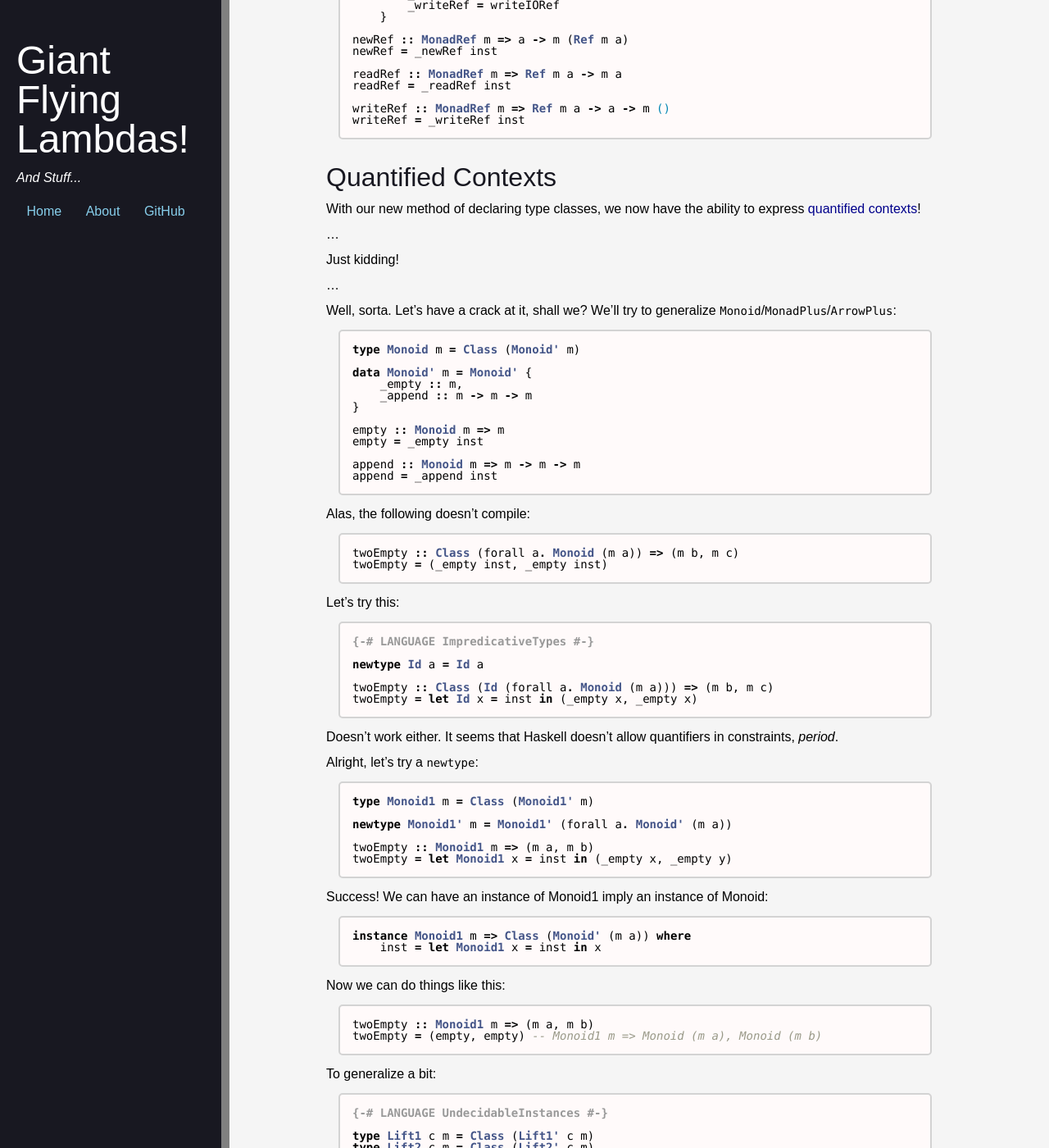
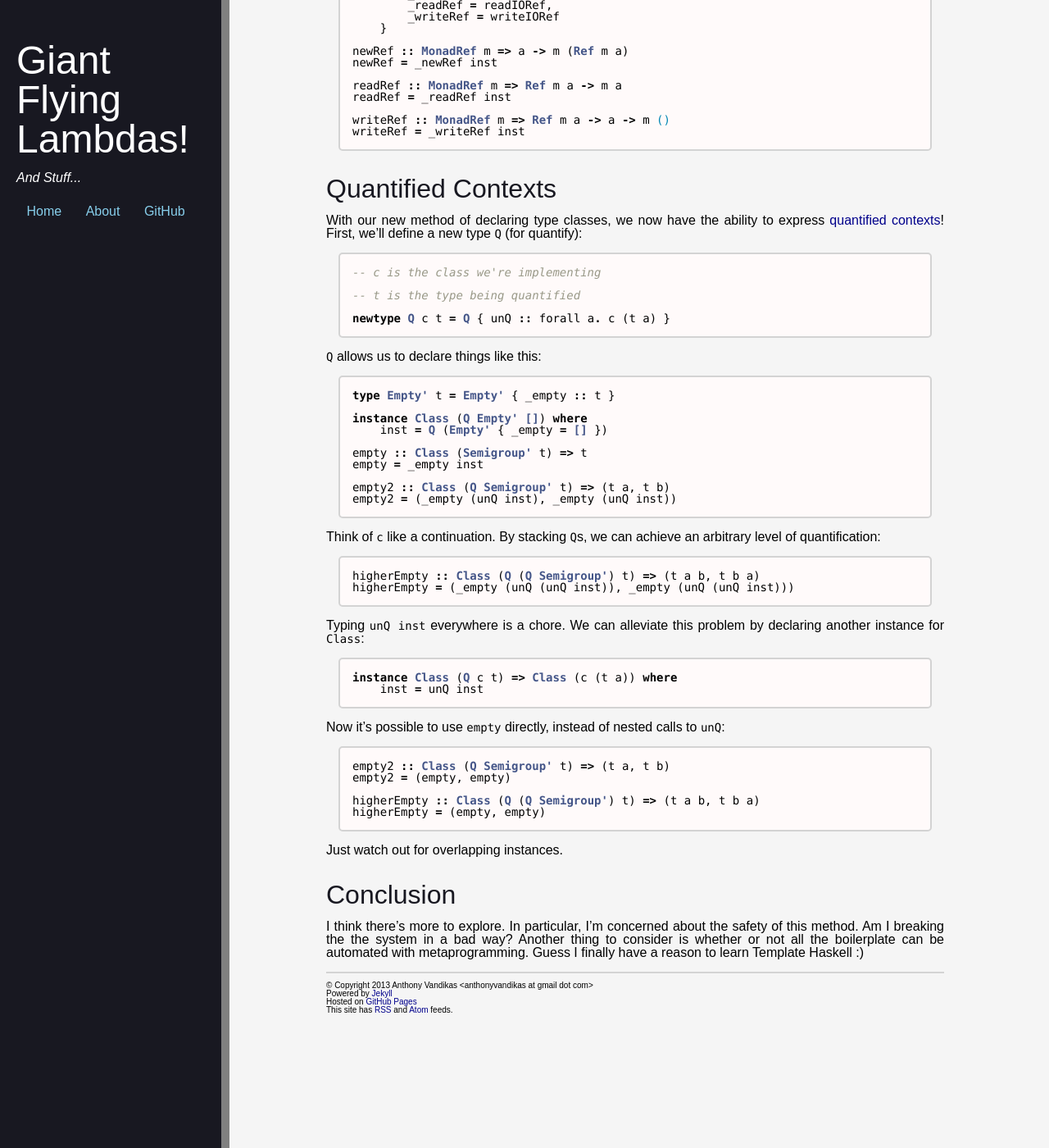
Before and after one commit to YellPika/YellPika.github.io, a Jekyll site: the page built from _posts/2013-12-25-first-class-instances.md, in a window 1280 px wide and 1400 px high, scrolled down 3834 px. Shown: the whole window at 82% size. Built offline with Jekyll 4.4.1, drawn with Linux system fonts in a browser that asks for light colours; Markdown is read by kramdown in place of the engine named in the settings; some of the changed text lies outside the part shown.

Commit message:
Updated first class instances

```diff
--- a/_posts/2013-12-25-first-class-instances.md
+++ b/_posts/2013-12-25-first-class-instances.md
@@ -238,121 +239,59 @@ writeRef = _writeRef inst
 Quantified Contexts
 -------------------
 
-With our new method of declaring type classes, we now have the ability to express [quantified contexts][qc]!
-
-...
-
-Just kidding!
-
-...
-
-Well, sorta. Let's have a crack at it, shall we? We'll try to generalize `Monoid`/`MonadPlus`/`ArrowPlus`:
+With our new method of declaring type classes, we now have the ability to express [quantified contexts][qc]! First, we'll define a new type `Q` (for quantify):
 
 {% highlight haskell %}
-type Monoid m = Class (Monoid' m)
+-- c is the class we're implementing
+-- t is the type being quantified
+newtype Q c t = Q { unQ :: forall a. c (t a) }
+{% endhighlight %}
 
-data Monoid' m = Monoid' {
-    _empty :: m,
-    _append :: m -> m -> m
-}
+`Q` allows us to declare things like this:
 
-empty :: Monoid m => m
+{% highlight haskell %}
+type Empty' t = Empty' { _empty :: t }
+
+instance Class (Q Empty' []) where
+    inst = Q (Empty' { _empty = [] })
+
+empty :: Class (Semigroup' t) => t
 empty = _empty inst
 
-append :: Monoid m => m -> m -> m
-append = _append inst
+empty2 :: Class (Q Semigroup' t) => (t a, t b)
+empty2 = (_empty (unQ inst), _empty (unQ inst))
 {% endhighlight %}
 
-Alas, the following doesn't compile:
+Think of `c` like a continuation. By stacking `Q`s, we can achieve an arbitrary level of quantification:
 
 {% highlight haskell %}
-twoEmpty :: Class (forall a. Monoid (m a)) => (m b, m c)
-twoEmpty = (_empty inst, _empty inst)
+higherEmpty :: Class (Q (Q Semigroup') t) => (t a b, t b a)
+higherEmpty = (_empty (unQ (unQ inst)), _empty (unQ (unQ inst)))
 {% endhighlight %}
 
-Let's try this:
+Typing `unQ inst` everywhere is a chore. We can alleviate this problem by declaring another instance for `Class`:
 
 {% highlight haskell %}
-{-# LANGUAGE ImpredicativeTypes #-}
-
-newtype Id a = Id a
-
-twoEmpty :: Class (Id (forall a. Monoid (m a))) => (m b, m c)
-twoEmpty = let Id x = inst in (_empty x, _empty x)
+instance Class (Q c t) => Class (c (t a)) where
+    inst = unQ inst
 {% endhighlight %}
 
-Doesn't work either. It seems that Haskell doesn't allow quantifiers in constraints, _period_.
-
-Alright, let's try a `newtype`:
+Now it's possible to use `empty` directly, instead of nested calls to `unQ`:
 
 {% highlight haskell %}
-type Monoid1 m = Class (Monoid1' m)
+empty2 :: Class (Q Semigroup' t) => (t a, t b)
+empty2 = (empty, empty)
 
-newtype Monoid1' m = Monoid1' (forall a. Monoid' (m a))
+higherEmpty :: Class (Q (Q Semigroup') t) => (t a b, t b a)
+higherEmpty = (empty, empty)
+{% endhighlight haskell %}
 
-twoEmpty :: Monoid1 m => (m a, m b)
-twoEmpty = let Monoid1 x = inst in (_empty x, _empty y)
-{% endhighlight %}
-
-Success! We can have an instance of Monoid1 imply an instance of Monoid:
-
-{% highlight haskell %}
-instance Monoid1 m => Class (Monoid' (m a)) where
-    inst = let Monoid1 x = inst in x
-{% endhighlight %}
-
-Now we can do things like this:
-
-{% highlight haskell %}
-twoEmpty :: Monoid1 m => (m a, m b)
-twoEmpty = (empty, empty) -- Monoid1 m => Monoid (m a), Monoid (m b)
-{% endhighlight %}
-
-To generalize a bit:
-
-{% highlight haskell %}
-{-# LANGUAGE UndecidableInstances #-}
-
-type Lift1 c m = Class (Lift1' c m)
-type Lift2 c m = Class (Lift2' c m)
-type Lift3 c m = Class (Lift3' c m)
--- etc.
-
-newtype Lift1' c m = Lift1' { unLift1 :: forall a. c (m a) }
-newtype Lift2' c m = Lift2' { unLift2 :: forall a. Lift1' c (m a) }
-newtype Lift3' c m = Lift3' { unLift3 :: forall a. Lift2' c (m a) }
--- etc.
-
-instance Lift1 c m => Class (c (m a)) where
-    inst = unLift1 inst
-instance Lift2 c m => Class (Lift1' c (m a)) where
-    inst = unLift2 inst
-instance Lift3 c m => Class (Lift2' c (m a)) where
-    inst = unLift3 inst
--- etc.
-{% endhighlight %}
-
-Example:
-
-{% highlight haskell %}
--- An instance. It requires a little syntactic overhead (an few extra Lift1's).
-instance Class (Lift1' Monoid' []) where
-    inst = Lift1' (Monoid' empty' append')
-      where
-        empty' = []
-        append' [] ys = ys
-        append' (x:xs) ys = x : append' xs ys
-
-twoEmpty :: Lift1 Monoid' m => (m a, m b)
-twoEmpty = (empty, empty)
-{% endhighlight %}
+Just watch out for overlapping instances.
 
 Conclusion
 ----------
 
-I think there's more to explore. In particular, I'm concerned about the safety of this method. Am I breaking the the system in a bad way? Another thing to consider is whether or not all the boilerplate can be automated with metaprogramming.
-
-My 'solution' to quantified contexts is not exactly ideal. It's unlikely that you'll ever need more than 2-3 levels of `LiftN`, but it would be nice to have a more general solution. Which I have. But it's complicated enough to warrant another post.
+I think there's more to explore. In particular, I'm concerned about the safety of this method. Am I breaking the the system in a bad way? Another thing to consider is whether or not all the boilerplate can be automated with metaprogramming. Guess I finally have a reason to learn Template Haskell :)
 
 [hsfci]: http://joyoftypes.blogspot.ca/2012/02/haskell-supports-first-class-instances.html
 [sctc]: http://www.haskellforall.com/2012/05/scrap-your-type-classes.html
```
Also changed, not shown: other parts of _posts/2013-12-25-first-class-instances.md (+3 -2 lines).
